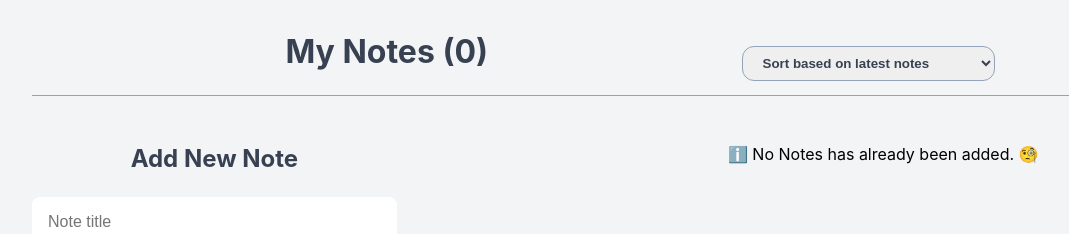
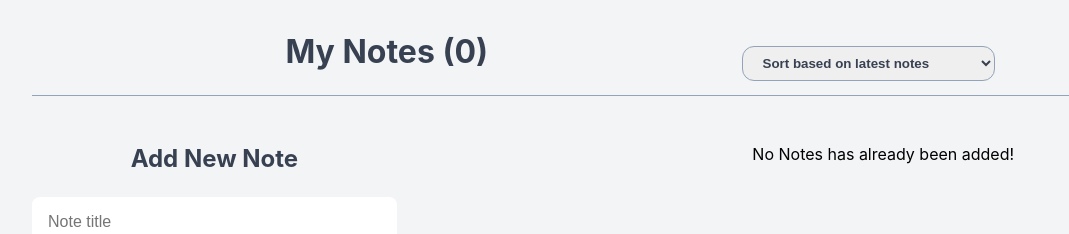
Before and after one commit to Pouya-Jahanbakhsh/NoteApp, a React (Vite) app: page / in a window 1280 px wide. Shown: the top 234 px of the page, without its empty margins (0-1069 px from the left). Built offline with nearby package versions, Linux system fonts and the light colour scheme.

Commit message:
some change

```diff
--- a/src/components/NoteStatus.jsx
+++ b/src/components/NoteStatus.jsx
@@ -11,7 +11,7 @@ function NoteStatus() {
   if (!allNotes)
     return (
       <Message>
-        ℹ️ <span>No Notes has already been added.</span> <span>🧐</span>
+        <span>No Notes has already been added!</span>
       </Message>
     );
 
```
